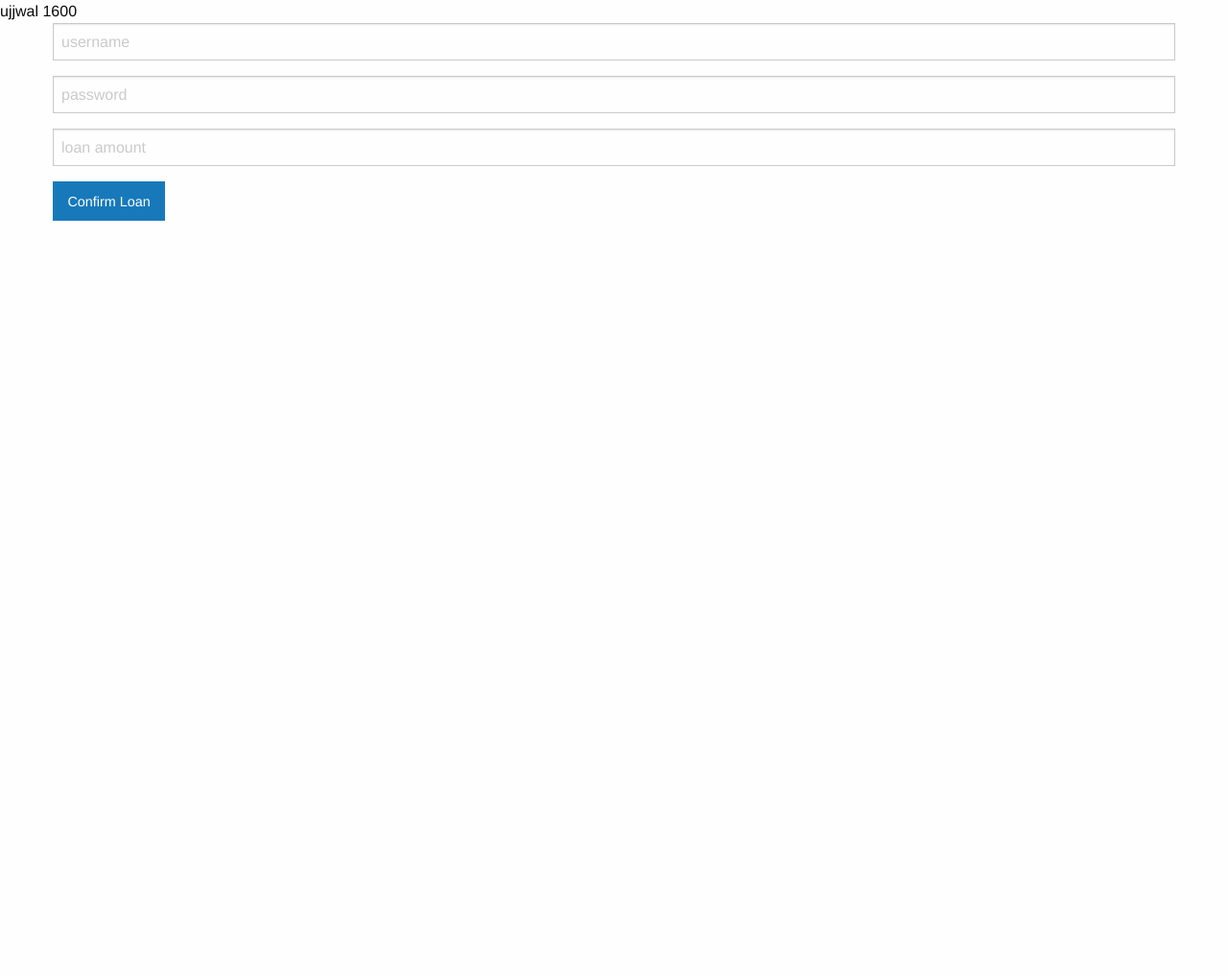
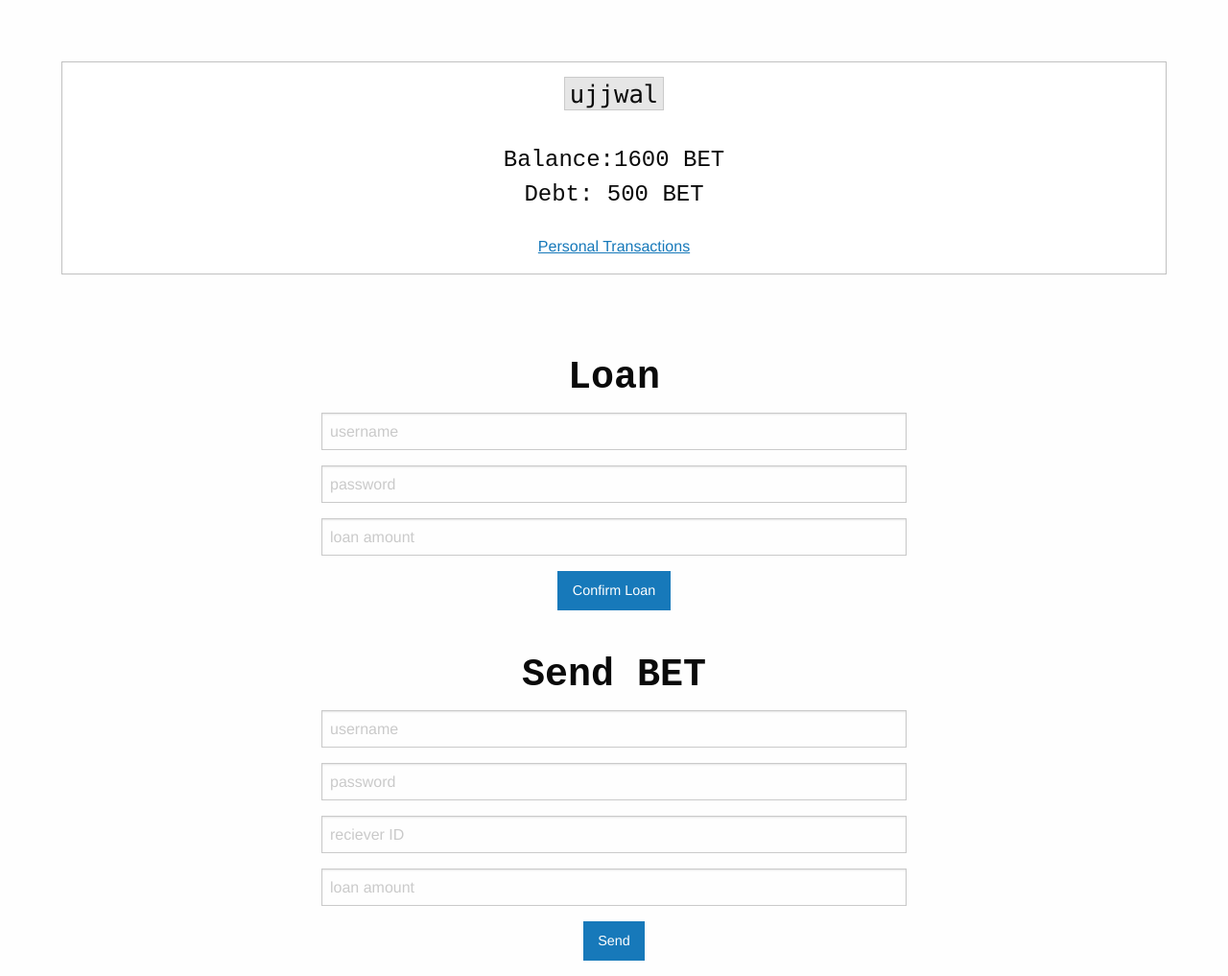
Before and after one commit to ujjwal-kr/betcoin, a Flask app: a page that uses app/templates/wallet.html in a window 1280 px wide. Shown: the part 54-1071 px from the top of the page at 96% size. Before the commit the page ends 284 px from the top, so only its background shows below. Run offline with Flask 2, Linux system fonts and the light colour scheme; data comes from the database, SQL or seed files in the repository; both versions use the stored data as it was after the commit; some libraries are stand-ins or nearby versions.

Commit message:
improved user account template

```diff
--- a/app/templates/wallet.html
+++ b/app/templates/wallet.html
@@ -4,13 +4,21 @@
 {% block title %} {{ wallet.username }} {% endblock %}
 
 {% block content %}
+<section style="width: 100%; text-align:center; padding: 4rem;">
+  <div class="callout">
+    <h5><code style="font-size: 1.6rem;">{{ wallet.username }}</code></h5>
+    <br>
+    <span style="font-size: 1.5rem; font-family:'Courier New', Courier, monospace">Balance:{{wallet.balance}} BET</span>
+    <br>
+    <span style="font-size: 1.5rem; font-family:'Courier New', Courier, monospace">Debt: 500 BET</span>
+    <br>
+    <br>
+    <a href="#" style="text-decoration:underline;">Personal Transactions</a>
+  </div>
+</section>
 
-{{ wallet.username }}
-{{ wallet.balance }}
-
-<br>
-
-<form method="POST" action="/loan">
+<form method="POST" action="/loan" style="width: 50%;margin:auto; text-align: center;">
+  <h2 style="font-family:'Courier New', Courier, monospace;"> <b> Loan</b></h2>
   <div class="grid-container">
     <div>
       <div>
@@ -28,5 +36,29 @@
   </div>
 </form>
 
+<br>
+
+<form method="POST" action="/" style="width: 50%;margin:auto; text-align: center;">
+  <h2 style="font-family:'Courier New', Courier, monospace;"> <b> Send BET</b></h2>
+  <div class="grid-container">
+    <div>
+      <div>
+        <input name="username" type="text" placeholder="username">
+      </div>
+      <div>
+        <input type="password" placeholder="password" name="password">
+      </div>
+      <div>
+        <input type="text" placeholder="reciever ID" name="reciever">
+      </div>
+      <div>
+        <input type="text" placeholder="loan amount" name="loanValue">
+      </div>
+
+      <button type="submit" class="button">Send</button>
+    </div>
+  </div>
+</form>
+
 
 {% endblock %}
```
Also changed, not shown: app/test.sqlite3. Lines whose indentation alone changed are shown as unchanged.
